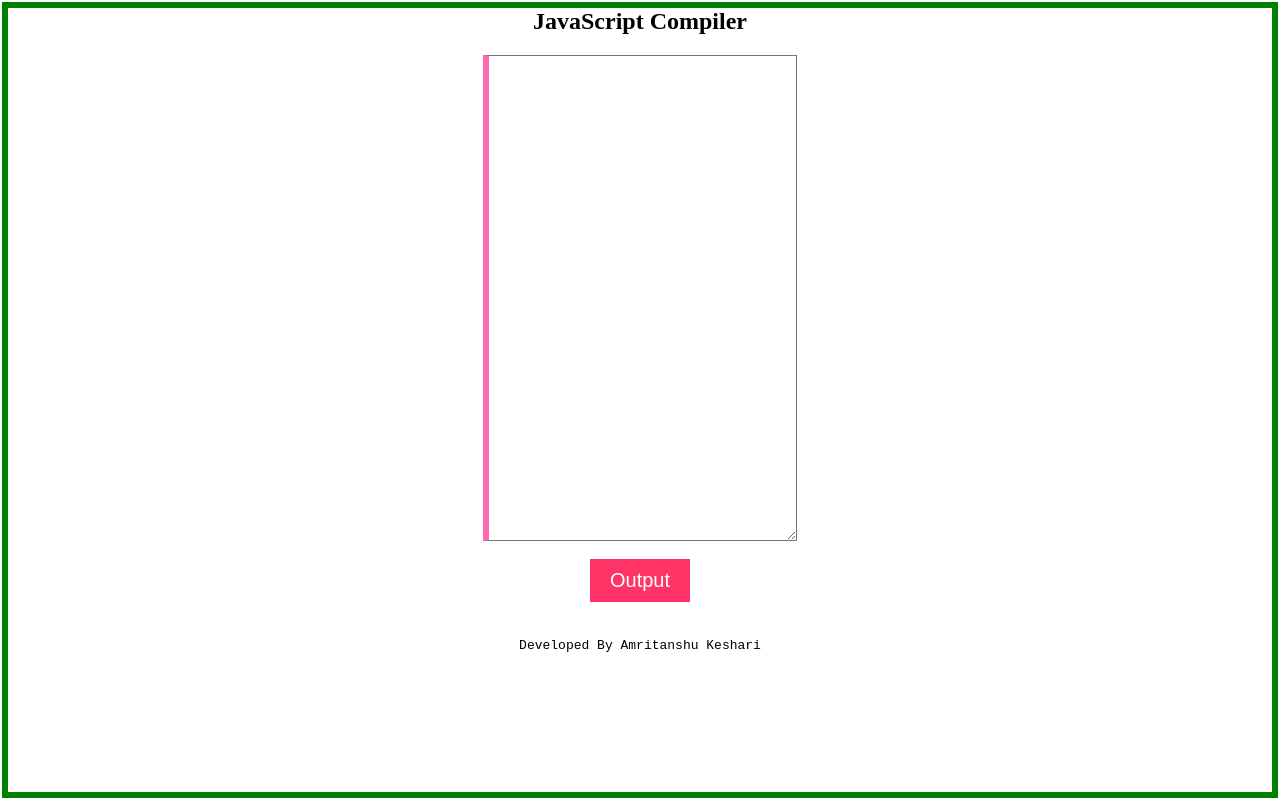
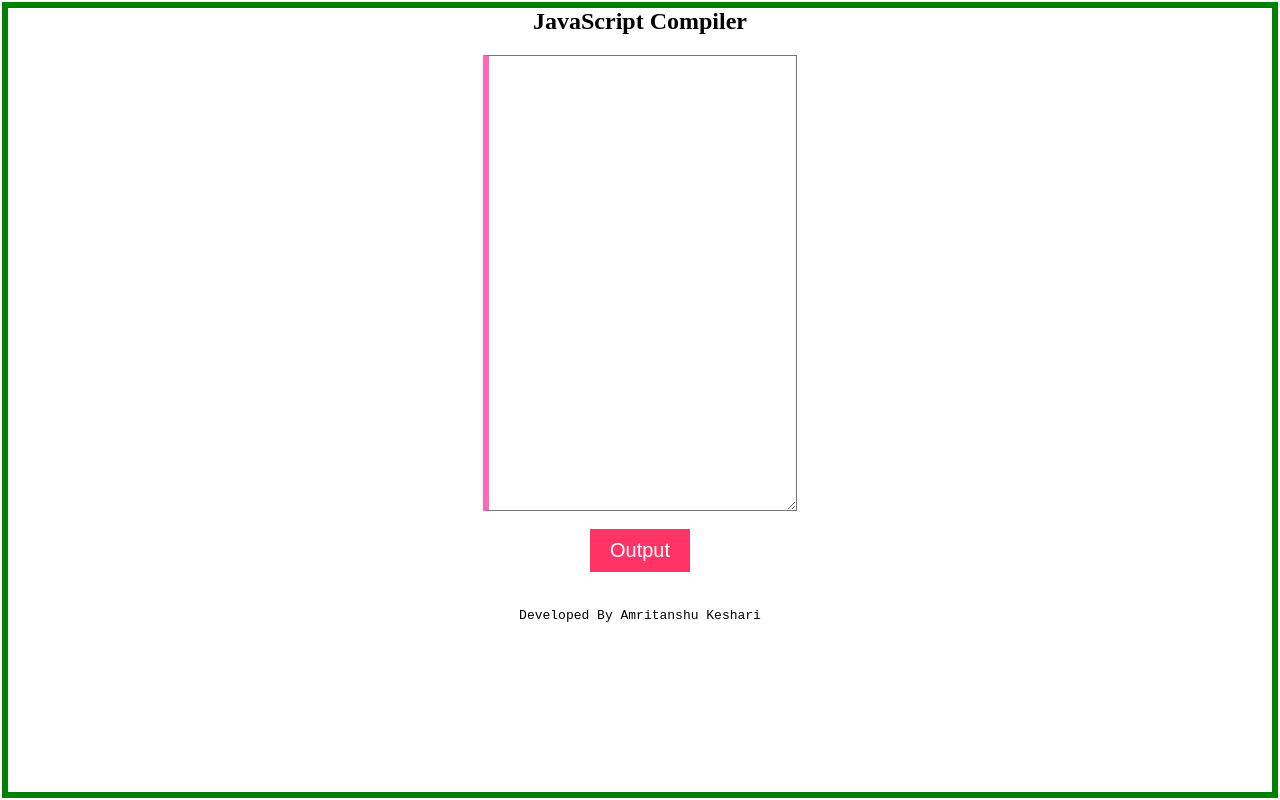
Before and after one commit to coderamritanshu/jscompiler, a plain HTML site: page index.html in a window 1280 px wide. Drawn offline with Linux system fonts and the light colour scheme.

Commit message:
Update index.html

```diff
--- a/index.html
+++ b/index.html
@@ -90,7 +90,7 @@ function compile() {
     <body>
         <div align="center">
             <h2>JavaScript Compiler</h2>
-            <textarea id="input" rows="32" cols="36" noresize></textarea><br>
+            <textarea id="input" rows="30" cols="36" noresize></textarea><br>
 <br>
 <button id="btn" onclick="compile()">Output</button>
         </div>
```
